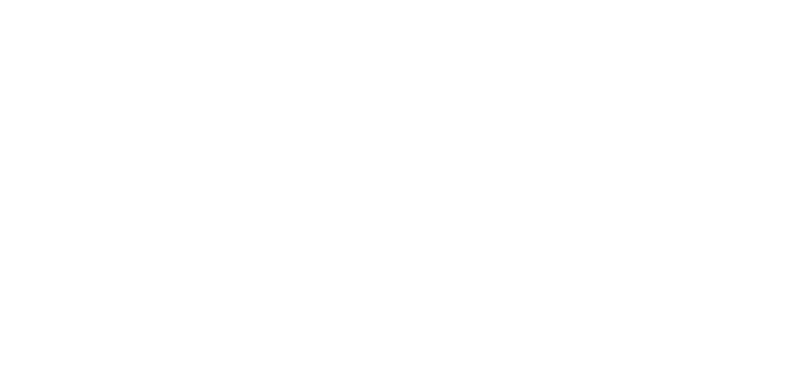
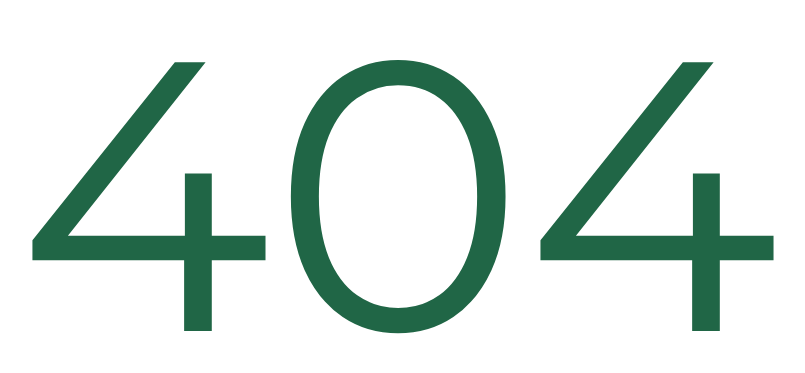
Before and after one commit to olena-petenok/olena-petenok, a React app: page /ua/about-author in a window 1280 px wide. Shown: the part 207-580 px from the top of the page, without its empty margins (242-1047 px from the left). Built offline with nearby package versions, Linux system fonts and the light colour scheme.

Commit message:
404 page is added, routing is modified

```diff
--- a/src/App.jsx
+++ b/src/App.jsx
@@ -1,18 +1,22 @@
 import React, { useContext } from 'react';
 import ReactDOM from 'react-dom';
-import { BrowserRouter as Router, Route, Link } from "react-router-dom";
+import { BrowserRouter as Router, Route, Link, Switch } from "react-router-dom";
 
 import Page from './components/Page/Page';
+import NotFound from './components/NotFound/NotFound';
 
 function App() {
   return (
     <Router>
-      <Route exact path='/' component={ () => <Page /> } />
-      <Route exact path='/about-author' component={ () => <Page page={'aboutAuthor'} /> } />
-      <Route exact path='/ua' component={ () => <Page language={'ua'} /> } />
-      <Route exact path='/about-author/ua' component={ () => <Page language={'ua'} page={'aboutAuthor'} /> } />
-      <Route exact path='/ru' component={ () => <Page language={'ru'} /> } />
-      <Route exact path='/about-author/ru' component={ () => <Page language={'ru'} page={'aboutAuthor'} /> } />
+      <Switch>
+        <Route exact path='/'><Page /></Route>
+        <Route exact path='/ua'><Page language={'ua'} /></Route>
+        <Route exact path='/ru'><Page language={'ru'} /></Route>
+        <Route exact path='/about-author'><Page page={'aboutAuthor'} /></Route>
+        <Route exact path='/about-author/ua'><Page page={'aboutAuthor'} language={'ua'} /></Route>
+        <Route exact path='/about-author/ru'><Page page={'aboutAuthor'} language={'ru'} /></Route>
+        <Route path='*'><NotFound /></Route>
+      </Switch>
     </Router>
   );
 }
--- /dev/null
+++ b/src/components/NotFound/NotFound.jsx
@@ -0,0 +1,14 @@
+import React from 'react';
+
+import './not-found.sass';
+import { NOTFOUND } from '../../constants/strings.js';
+
+function NotFound(props) {
+  return (
+    <div className="not-found-container">
+      <p className="not-found">{NOTFOUND}</p>
+    </div>
+  );
+}
+
+export default NotFound;
--- /dev/null
+++ b/src/components/NotFound/not-found.sass
@@ -0,0 +1,10 @@
+@import '../../constants/styles/colors.sass'
+
+.not-found-container
+  height: 100vh
+  display: flex
+  align-items: center
+  justify-content: center
+  .not-found
+    font-size: 30vw
+    color: $main-text-color
--- a/src/constants/strings.js
+++ b/src/constants/strings.js
@@ -1 +1,2 @@
 export const COPYRIGHT = 'Petenok Olena, 2020';
+export const NOTFOUND = '404';
--- a/webpack.config.js
+++ b/webpack.config.js
@@ -23,7 +23,7 @@
       devServer: {
         contentBase: path.join(APP_DIR, "dist"),
         compress: false,
-        port: 3001
+        port: 3000
       },
       target: "web",
       optimization: {
```
